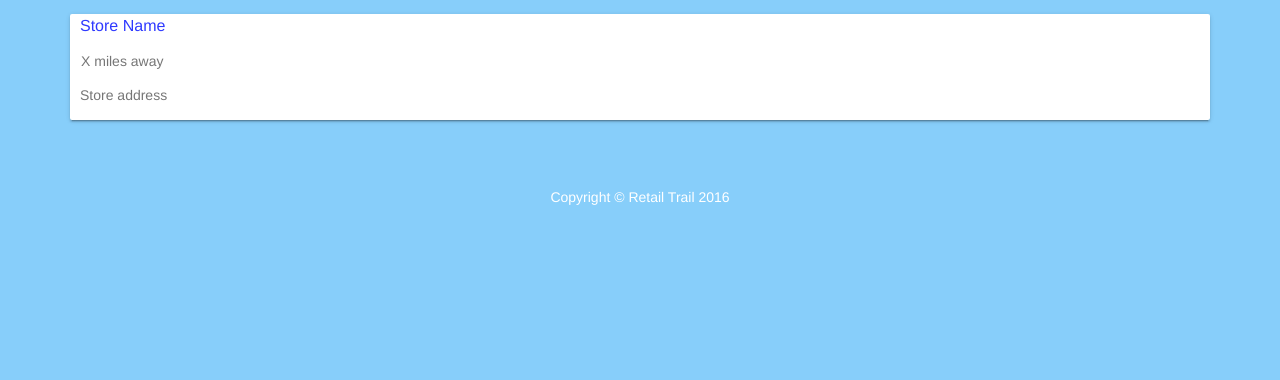
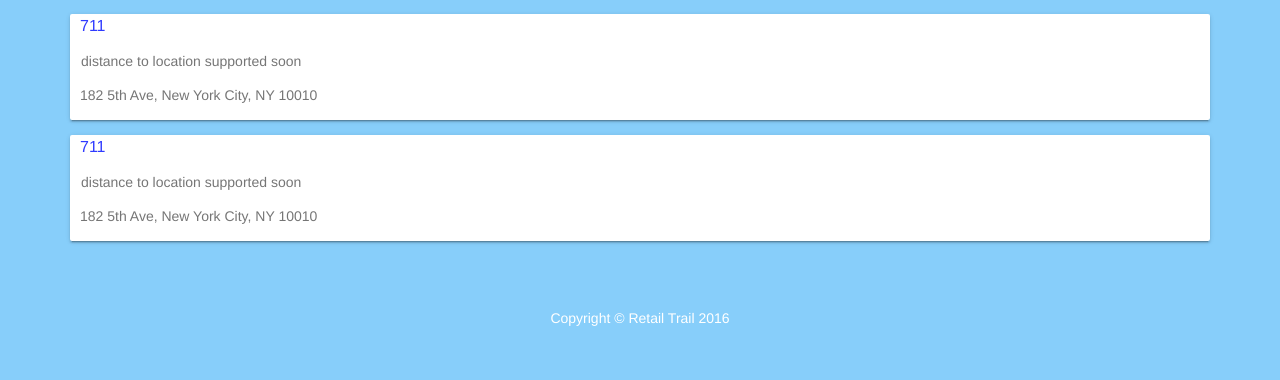
Before and after one commit to abagh0703/Find-Retail-Stores, a Flask app: page /results/1 in a window 1280 px wide. Shown: the part 651-1031 px from the top of the page. Before the commit the page ends 856 px from the top, so only its background shows below. Run offline with Flask 2, Linux system fonts and the light colour scheme; data comes from the database, SQL or seed files in the repository; some libraries are stand-ins or nearby versions.

Commit message:
Added 'store' template to results

```diff
--- a/app/templates/results.html
+++ b/app/templates/results.html
@@ -218,26 +218,22 @@
     </script>
     <script src="https://maps.googleapis.com/maps/api/js?key=AIzaSyD1tP3TVYgejPgqe8vw-JmuFkgOyl5b5gc&callback=initMap" async defer></script>
 </section>
-
-<div class="demo-card-wide mdl-card mdl-shadow--2dp storeResult" style="min-height:100px;">
-    <span class="storeName">Store Name</span>
-    <span class="mdl-card__supporting-text distance">
-        X miles away
-    </span>
-    <div class="mdl-card__supporting-text storeAddress">
-        Store address
+<!--Post each individual result-->
+{% if mapLocs|length == 0 %}
+		<div class="demo-card-wide mdl-card mdl-shadow--2dp storeResult" style="min-height:100px;">
+    	<span class="storeName">No Stores Available</span>
+    	<span class="mdl-card__supporting-text distance">
+    	    If you sell this product please click on 'ADD A STORE'
+    	</span>
+    	<div class="mdl-card__supporting-text storeAddress">
+        	Hopefully we will support this product shortly
+    	</div>
     </div>
-    <!--<div class="mdl-card__actions mdl-card&#45;&#45;border">-->
-        <!--<a class="mdl-button mdl-button&#45;&#45;colored mdl-js-button mdl-js-ripple-effect">-->
-            <!--Get Started-->
-        <!--</a>-->
-    <!--</div>-->
-    <!--<div class="mdl-card__menu">-->
-        <!--<button class="mdl-button mdl-button&#45;&#45;icon mdl-js-button mdl-js-ripple-effect">-->
-            <!--<i class="material-icons">share</i>-->
-        <!--</button>-->
-    <!--</div>-->
-</div>
+{% else %}
+	{% for loc in mapLocs %}
+		{% include 'store.html' %}
+	{% endfor %}
+{% endif %}
 
 <!-- Footer -->
 <footer>
@@ -248,7 +244,9 @@
 
 <!-- jQuery -->
 <script src="{{ url_for('static', filename='js/jquery.js') }}"></script>
+<script>
 
+</script>
 <!-- Bootstrap Core JavaScript -->
 <script src="{{ url_for('static', filename='js/bootstrap.min.js') }}"></script>
 
--- /dev/null
+++ b/app/templates/store.html
@@ -0,0 +1,19 @@
+<div class="demo-card-wide mdl-card mdl-shadow--2dp storeResult" style="min-height:100px;">
+    <span class="storeName">{{ loc[0] }}</span>
+    <span class="mdl-card__supporting-text distance">
+        distance to location supported soon
+    </span>
+    <div class="mdl-card__supporting-text storeAddress">
+        {{ loc[1] }}
+    </div>
+    <!--<div class="mdl-card__actions mdl-card&#45;&#45;border">-->
+        <!--<a class="mdl-button mdl-button&#45;&#45;colored mdl-js-button mdl-js-ripple-effect">-->
+            <!--Get Started-->
+        <!--</a>-->
+    <!--</div>-->
+    <!--<div class="mdl-card__menu">-->
+        <!--<button class="mdl-button mdl-button&#45;&#45;icon mdl-js-button mdl-js-ripple-effect">-->
+            <!--<i class="material-icons">share</i>-->
+        <!--</button>-->
+    <!--</div>-->
+</div>
```
